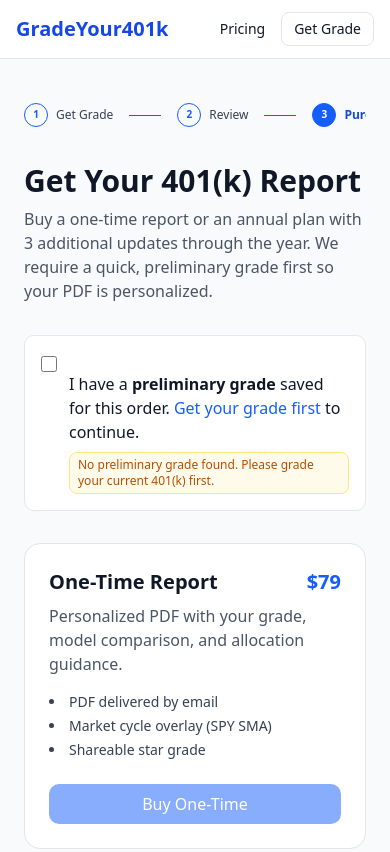
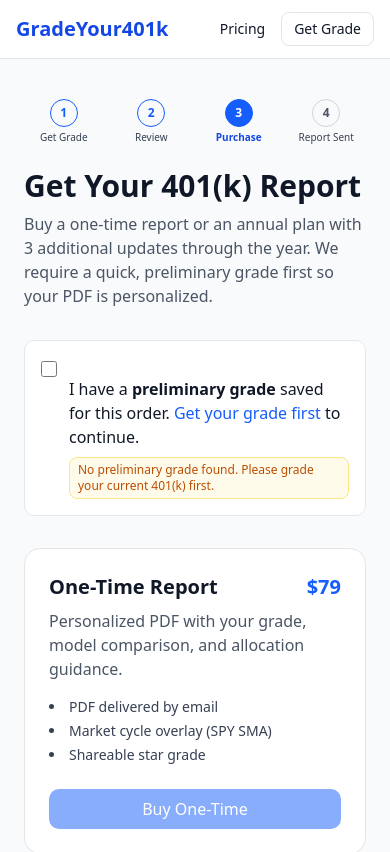
Before and after one commit to rremling/gradeyour401k, a Next.js app: page /pricing in a window 390 px wide. Shown: the top 852 px of the page. Built offline with nearby package versions, Linux system fonts and the light colour scheme.

Commit message:
Update page.tsx

```diff
--- a/src/app/pricing/page.tsx
+++ b/src/app/pricing/page.tsx
@@ -4,8 +4,8 @@
 import { useEffect, useMemo, useRef, useState } from "react";
 import Link from "next/link";
 
-/* ---------- Responsive Stepper (same header style as other pages) ---------- */
-function Stepper({ current = 3 }: { current?: 1 | 2 | 3 | 4 }) {
+// ---- Stepper (mobile-friendly) ----
+function Stepper({ current = 1 }: { current?: 1 | 2 | 3 | 4 }) {
   const steps = [
     { n: 1, label: "Get Grade" },
     { n: 2, label: "Review" },
@@ -14,17 +14,17 @@ function Stepper({ current = 3 }: { current?: 1 | 2 | 3 | 4 }) {
   ] as const;
 
   return (
-    <div className="w-full">
-      {/* Mobile: compact + scrollable */}
-      <ol className="flex items-center gap-2 text-xs sm:hidden overflow-x-auto no-scrollbar py-1">
-        {steps.map((s, idx) => {
+    <div className="w-full mb-6">
+      {/* Compact on mobile */}
+      <ol className="flex sm:hidden items-end justify-between gap-2">
+        {steps.map((s) => {
           const isActive = s.n === current;
           const isComplete = s.n < current;
           return (
-            <li key={s.n} className="flex items-center gap-2 shrink-0">
+            <li key={s.n} className="flex-1 flex flex-col items-center gap-1 min-w-0">
               <div
                 className={[
-                  "flex h-6 w-6 items-center justify-center rounded-full border text-[10px] font-semibold",
+                  "flex h-7 w-7 items-center justify-center rounded-full border text-xs font-semibold",
                   isActive
                     ? "border-blue-600 bg-blue-600 text-white"
                     : isComplete
@@ -34,34 +34,28 @@ function Stepper({ current = 3 }: { current?: 1 | 2 | 3 | 4 }) {
               >
                 {s.n}
               </div>
-              <span
+              <div
                 className={[
-                  "whitespace-nowrap",
+                  "text-[10px] leading-tight text-center truncate max-w-[5.5rem]",
                   isActive ? "font-semibold text-blue-700" : "text-gray-700",
                 ].join(" ")}
               >
                 {s.label}
-              </span>
-              {idx < steps.length - 1 && (
-                <div
-                  className={[
-                    "mx-2 h-px w-8",
-                    isComplete ? "bg-blue-600" : "bg-gray-300",
-                  ].join(" ")}
-                />
-              )}
+              </div>
             </li>
           );
         })}
       </ol>
 
-      {/* Desktop: full size */}
-      <ol className="hidden sm:flex items-center gap-3 text-sm">
+      {/* Full labels with horizontal scroll if needed */}
+      <div className="hidden sm:block">
+        <div className="-mx-3 overflow-x-auto overscroll-x-contain">
+          <ol className="flex items-center gap-3 flex-nowrap px-3">
             {steps.map((s, idx) => {
               const isActive = s.n === current;
               const isComplete = s.n < current;
               return (
-            <li key={s.n} className="flex items-center gap-3">
+                <li key={s.n} className="flex items-center gap-3 shrink-0">
                   <div
                     className={[
                       "flex h-7 w-7 items-center justify-center rounded-full border text-xs font-semibold",
@@ -95,9 +89,10 @@ function Stepper({ current = 3 }: { current?: 1 | 2 | 3 | 4 }) {
             })}
           </ol>
         </div>
+      </div>
+    </div>
   );
 }
-
 /* ---------------------- pricing + checkout logic (unchanged) ---------------------- */
 const ONE_TIME_PRICE_USD = Number(process.env.NEXT_PUBLIC_PRICE_ONE_TIME || 79);
 const ANNUAL_PRICE_USD = Number(process.env.NEXT_PUBLIC_PRICE_ANNUAL || 149);
```
Lines whose indentation alone changed are shown as unchanged.
